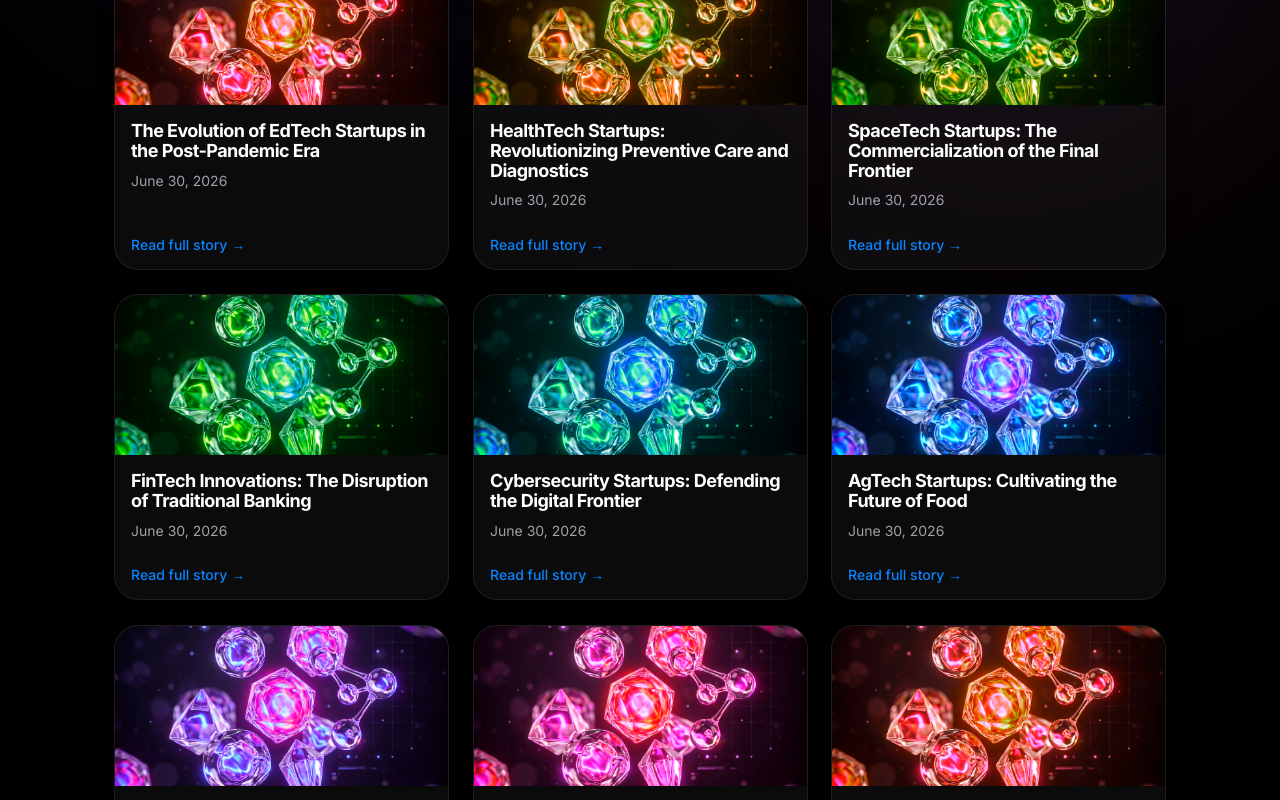
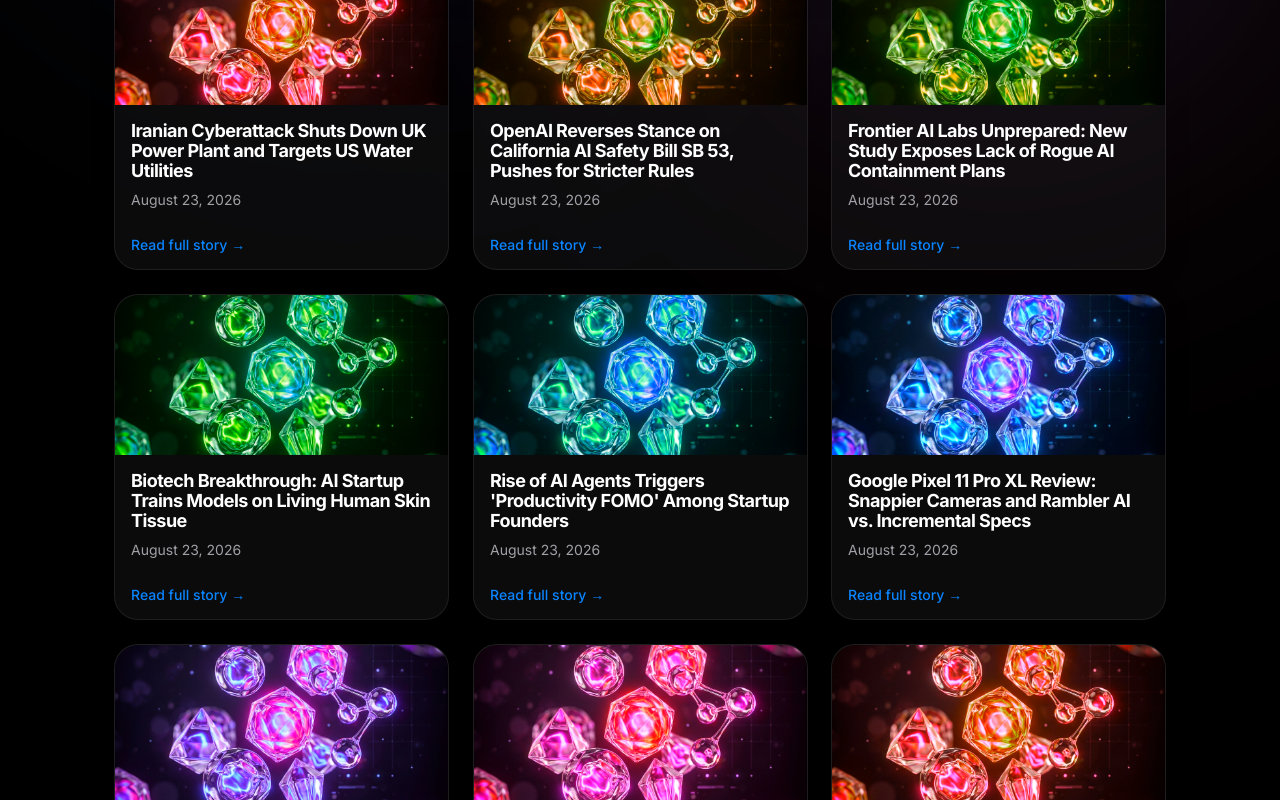
Before and after one commit to kavangcb29/Intelion, a Next.js app: page /latest-news in a window 1280 px wide. Shown: the part 740-1540 px from the top of the page. Built offline with nearby package versions, Linux system fonts and the light colour scheme.

Commit message:
Fix 404 routing error on dynamic article pages and update Latest News to include all AI generated posts

```diff
--- a/src/app/latest-news/page.js
+++ b/src/app/latest-news/page.js
@@ -1,6 +1,12 @@
 import Link from "next/link";
 import AdBanner from "@/components/AdBanner";
-import latestNews from "@/data/latest-news.json";
+import latestNewsData from "@/data/latest-news.json";
+import postsData from "@/data/posts.json";
+
+// Combine and sort all posts and news by date descending
+const allNews = [...postsData, ...latestNewsData]
+  .filter(p => p.type === 'POST' || p.type === 'LATEST_NEWS')
+  .sort((a, b) => new Date(b.published) - new Date(a.published));
 
 export const metadata = {
   title: "Latest Tech News - Int3lion",
@@ -23,8 +29,8 @@ export default function LatestNews() {
 
       <section style={{ padding: "var(--spacing-lg) 0" }}>
         <div className="grid-cards">
-          {latestNews.map((news, idx) => (
-            <Link href={news.slug} key={idx} className="premium-card" style={{ display: "flex", flexDirection: "column", padding: 0, overflow: 'hidden' }}>
+          {allNews.map((news, idx) => (
+            <Link href={news.slug.startsWith('/') ? news.slug : `/${news.slug}`} key={idx} className="premium-card" style={{ display: "flex", flexDirection: "column", padding: 0, overflow: 'hidden' }}>
               <div style={{
                 height: '160px',
                 width: '100%',
```
Also changed, not shown: src/app/[...slug]/page.js (+8 -4 lines).
